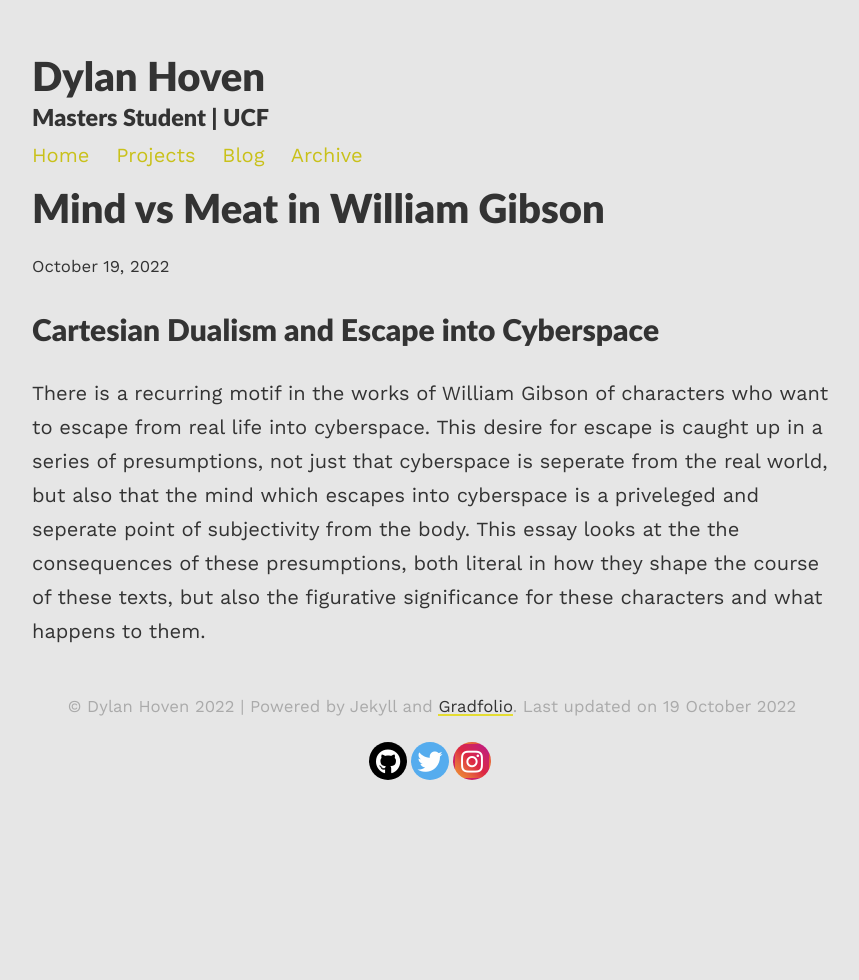
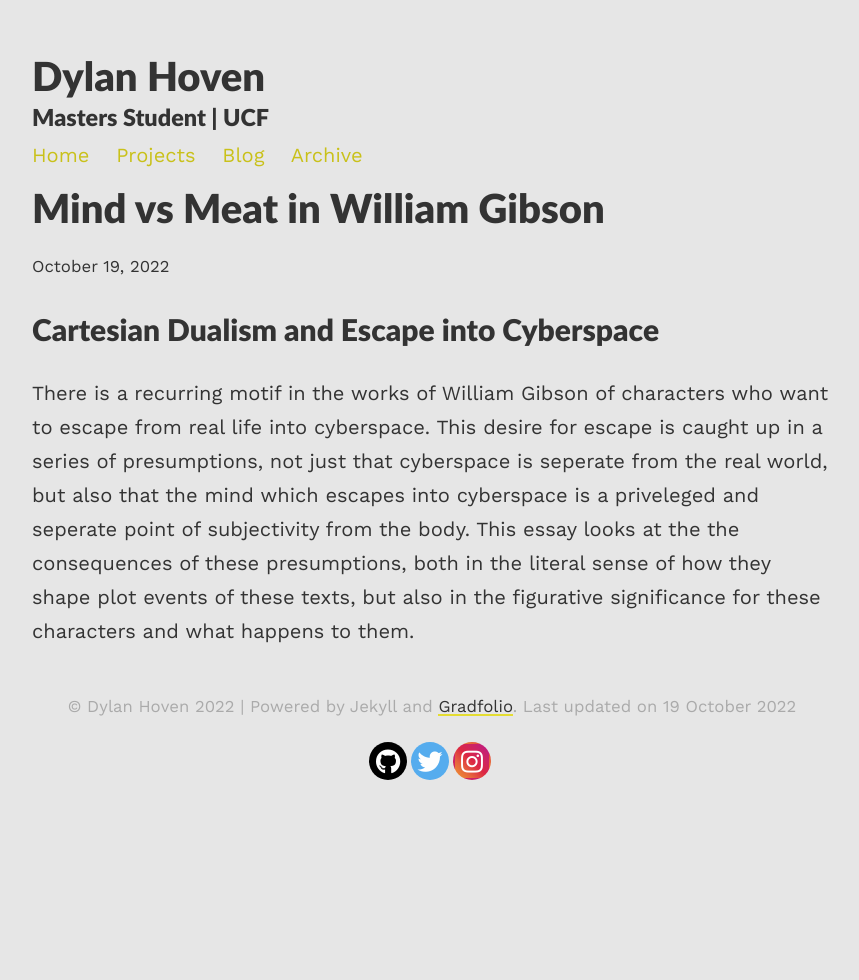
Before and after one commit to hovendm/gradfolio, a Jekyll site: the page built from _projects/project4.md, in a window 1280 px wide. Shown: the whole page, without its empty margins (208-1067 px from the left). Built offline with Jekyll 4.4.1, drawn with Linux system fonts in a browser that asks for light colours; nearby versions of some CDN libraries.

Commit message:
further projects update

```diff
--- a/_projects/project4.md
+++ b/_projects/project4.md
@@ -6,4 +6,4 @@ description: Cartesian Dualism and Escape into Cyberspace
 
 ## Cartesian Dualism and Escape into Cyberspace ##
 
-There is a recurring motif in the works of William Gibson of characters who want to escape from real life into cyberspace. This desire for escape is caught up in a series of presumptions, not just that cyberspace is seperate from the real world, but also that the mind which escapes into cyberspace is a priveleged and seperate point of subjectivity from the body. This essay looks at the the consequences of these presumptions, both literal in how they shape the course of these texts, but also the figurative significance for these characters and what happens to them.
+There is a recurring motif in the works of William Gibson of characters who want to escape from real life into cyberspace. This desire for escape is caught up in a series of presumptions, not just that cyberspace is seperate from the real world, but also that the mind which escapes into cyberspace is a priveleged and seperate point of subjectivity from the body. This essay looks at the the consequences of these presumptions, both in the literal sense of how they shape plot events of these texts, but also in the figurative significance for these characters and what happens to them.
```
